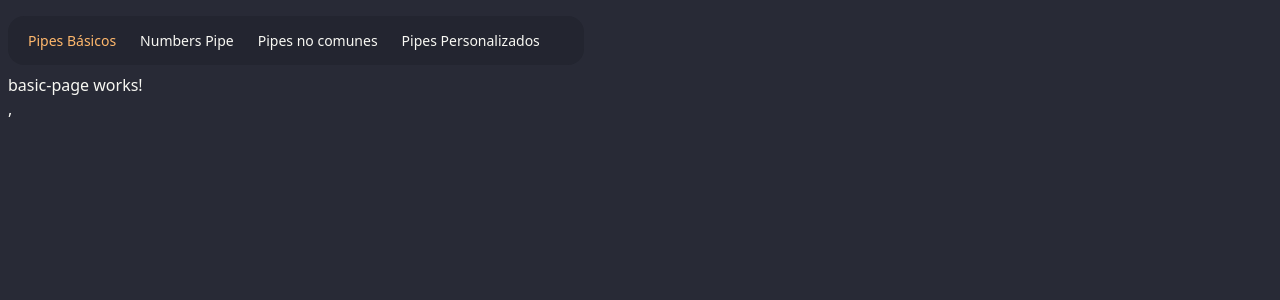
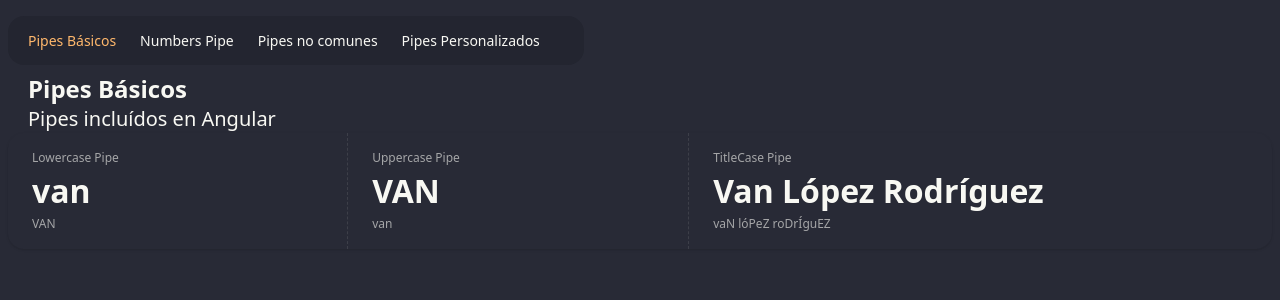
Before and after one commit to Ivanlopez-dev/pipes-app, an Angular app: page /basic in a window 1280 px wide. Shown: the top 300 px of the page. Built offline with nearby package versions, Linux system fonts and the light colour scheme.

Commit message:
add:  ⚡ uppercase, lowercase and titlecase cases

```diff
--- a/src/app/pages/basic-page/basic-page.component.html
+++ b/src/app/pages/basic-page/basic-page.component.html
@@ -1,2 +1,24 @@
-<p>basic-page works!</p>
-,
+<section class="mx-5">
+  <h1 class="text-2xl font-bold">Pipes Básicos</h1>
+  <h3 class="text-xl font-thin">Pipes incluídos en Angular</h3>
+</section>
+
+<div class="stats stats-vertical lg:stats-horizontal shadow w-full">
+  <div class="stat">
+    <div class="stat-title">Lowercase Pipe</div>
+    <div class="stat-value">{{ nameUpper() | lowercase }}</div>
+    <div class="stat-desc">{{ nameUpper() }}</div>
+  </div>
+
+  <div class="stat">
+    <div class="stat-title">Uppercase Pipe</div>
+    <div class="stat-value">{{ nameLower() | uppercase }}</div>
+    <div class="stat-desc">{{ nameLower() }}</div>
+  </div>
+
+  <div class="stat">
+    <div class="stat-title">TitleCase Pipe</div>
+    <div class="stat-value">{{ fullName() | titlecase }}</div>
+    <div class="stat-desc">{{ fullName() }}</div>
+  </div>
+</div>
--- a/src/app/pages/basic-page/basic-page.component.ts
+++ b/src/app/pages/basic-page/basic-page.component.ts
@@ -1,9 +1,15 @@
-import { ChangeDetectionStrategy, Component } from '@angular/core';
+import { ChangeDetectionStrategy, Component, signal } from '@angular/core';
+import { LowerCasePipe, TitleCasePipe, UpperCasePipe } from '@angular/common';
 
 @Component({
   selector: 'app-basic-page',
-  imports: [],
+  imports: [LowerCasePipe, UpperCasePipe, TitleCasePipe],
   templateUrl: './basic-page.component.html',
   changeDetection: ChangeDetectionStrategy.OnPush,
 })
-export default class BasicPageComponent { }
+export default class BasicPageComponent {
+
+  nameLower = signal('van')
+  nameUpper = signal('VAN')
+  fullName = signal('vaN lóPeZ roDrÍguEZ')
+}
```
